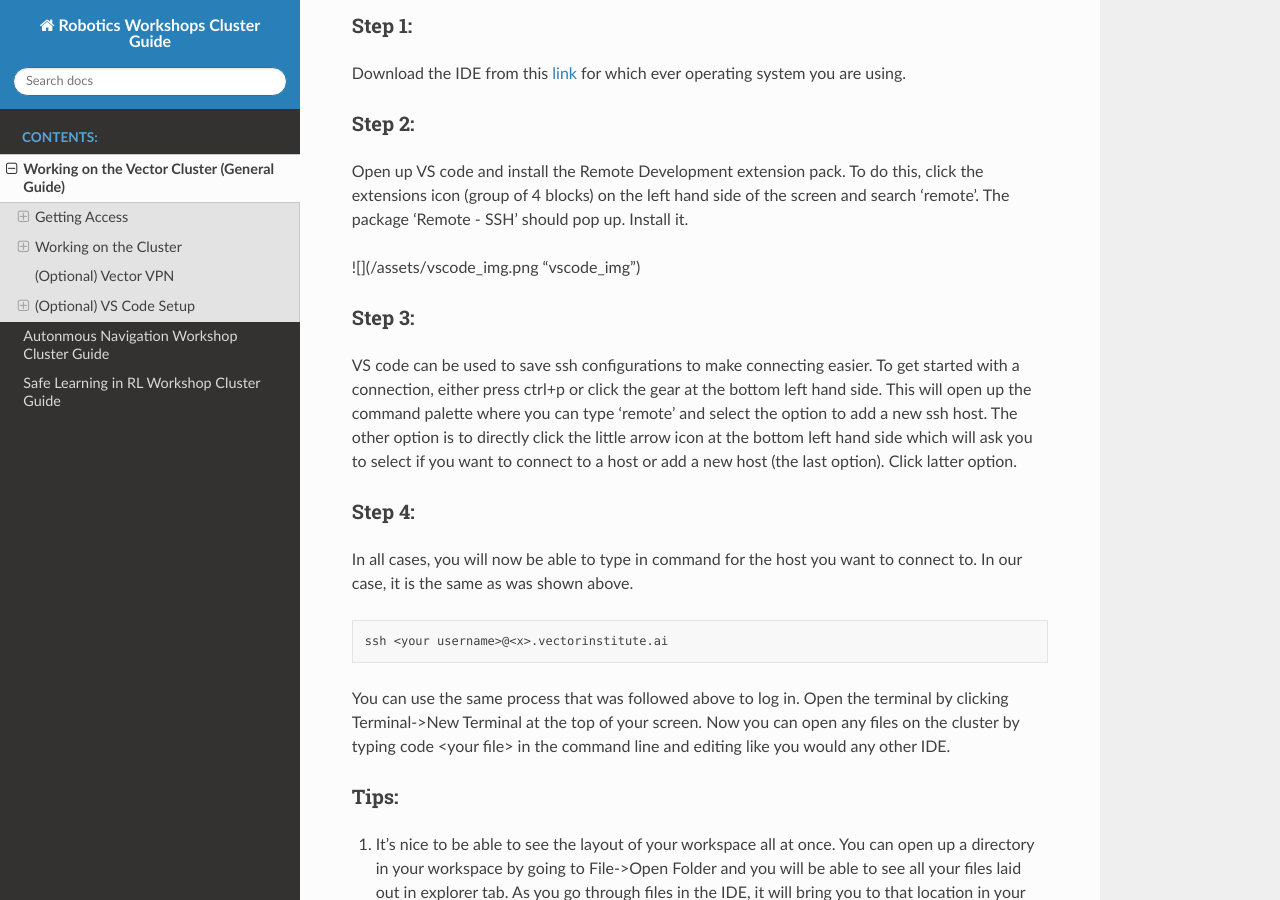
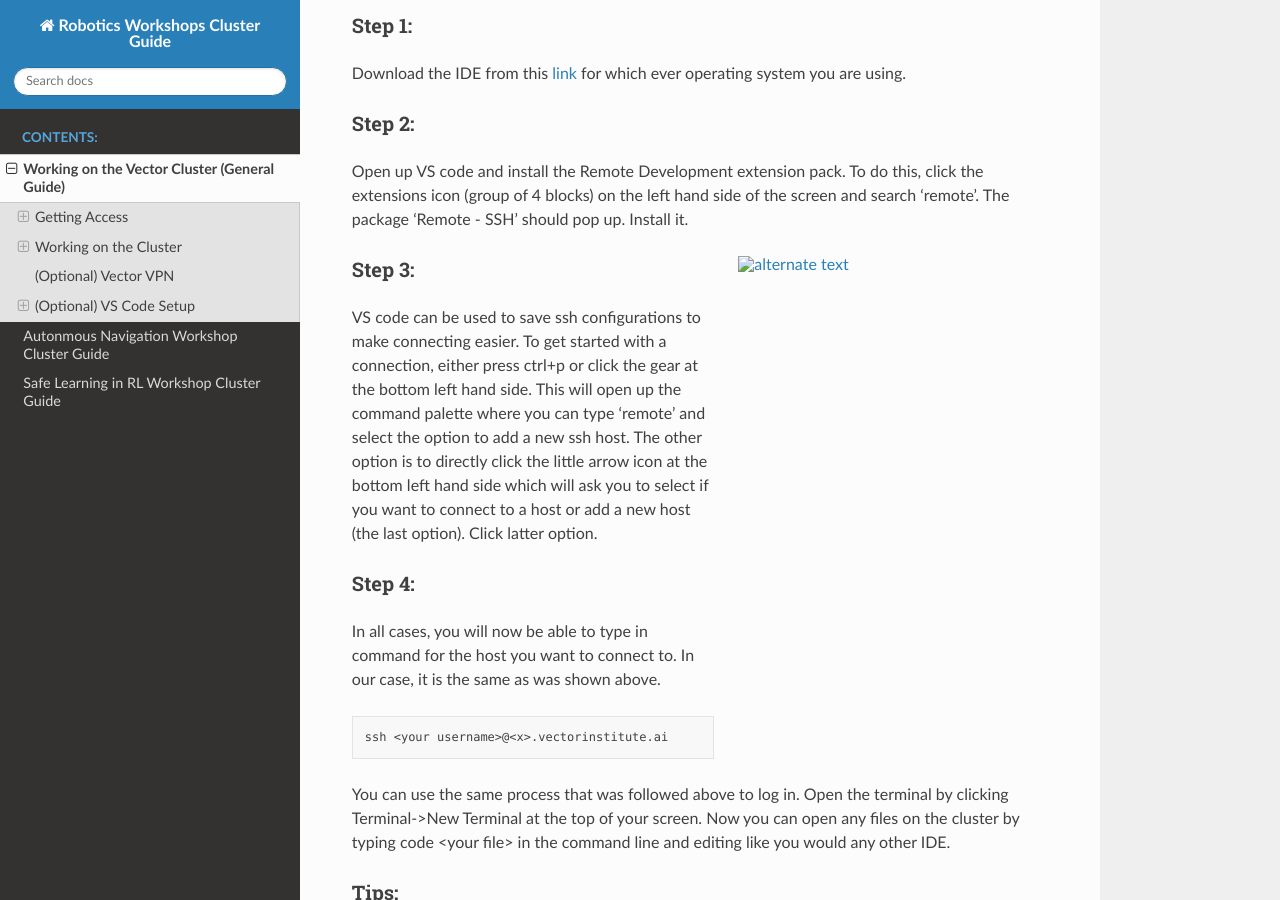
Before and after one commit to catgloss/robotics_workshops, a Sphinx documentation site: the page built from docs/source/general_setup.rst, in a window 1280 px wide and 900 px high, scrolled down 4152 px. Built offline with Sphinx 7.4.7 and the Read the Docs theme 2.0.0, drawn with Linux system fonts in a browser that asks for light colours.

Commit message:
Update general_setup.rst

```diff
--- a/docs/source/general_setup.rst
+++ b/docs/source/general_setup.rst
@@ -186,7 +186,12 @@
 
 Open up VS code and install the Remote Development extension pack. To do this, click the extensions icon (group of 4 blocks) on the left hand side of the screen and search 'remote'. The package 'Remote - SSH' should pop up. Install it.
 
-![](/assets/vscode_img.png "vscode_img")
+.. image:: /assets/vscode_img.png
+   :height: 954px
+   :width: 620 px
+   :scale: 50 %
+   :alt: alternate text
+   :align: right
 
 Step 3:
 ^^^^^^^
```
